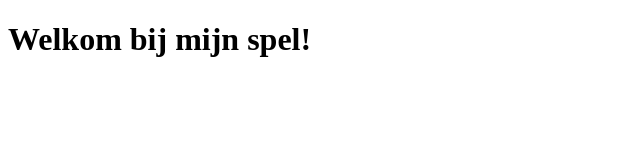
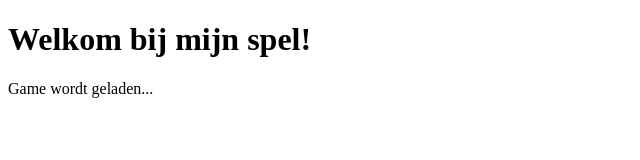
Before and after one commit to usernameQuinteBel/TEAM4RACING, a plain HTML site: page index.html in a window 1280 px wide. Shown: the whole page, without its empty margins (0-640 px from the left). Drawn offline with Linux system fonts and the light colour scheme.

Commit message:
Update index.html

```diff
--- a/index.html
+++ b/index.html
@@ -8,6 +8,6 @@
 </head>
 <body>
     <h1>Welkom bij mijn spel!</h1>
-    <div id="game-container"></div> <!-- Container voor je spel -->
+    <div id="game-container">Game wordt geladen...</div> <!-- Container voor je spel -->
 </body>
 </html>
```
